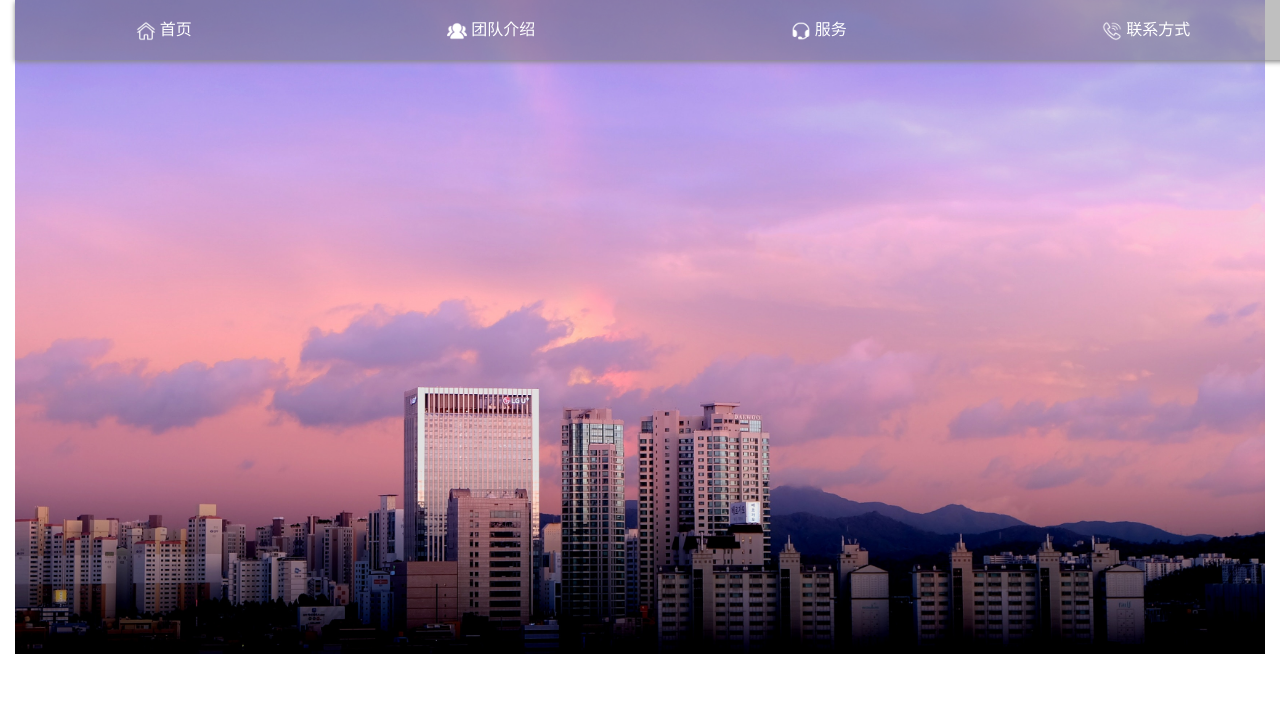
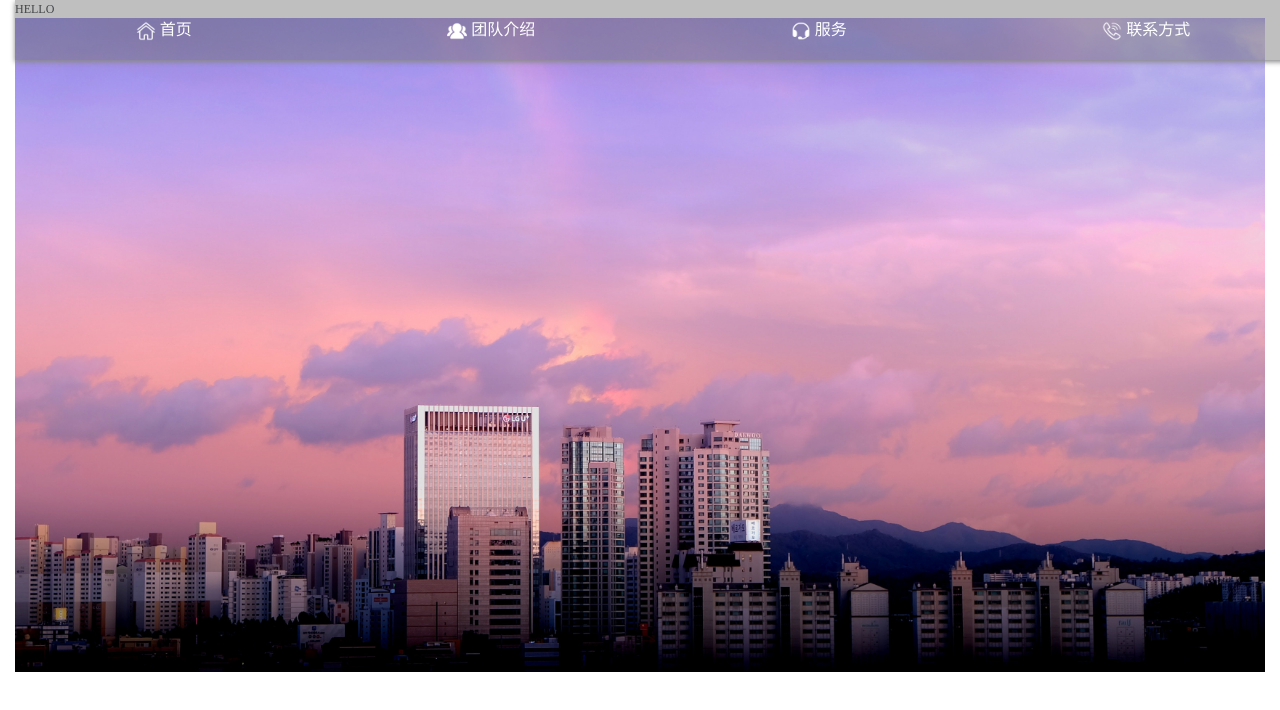
Before and after one commit to aztuo/Reptile-studio, a plain HTML site: page index.html in a window 1280 px wide. Drawn offline with nearby package versions, Linux system fonts and the light colour scheme.

Commit message:
Update index.html

```diff
--- a/index.html
+++ b/index.html
@@ -41,6 +41,9 @@
 				</div>
 			</div>
 		</div>
+		<div class="hello">
+			HELLO
+		</div>
 		<div class="tupian">
 			<a href="#">
 				<img src="images/tupian-1.jpg" alt="">
```
